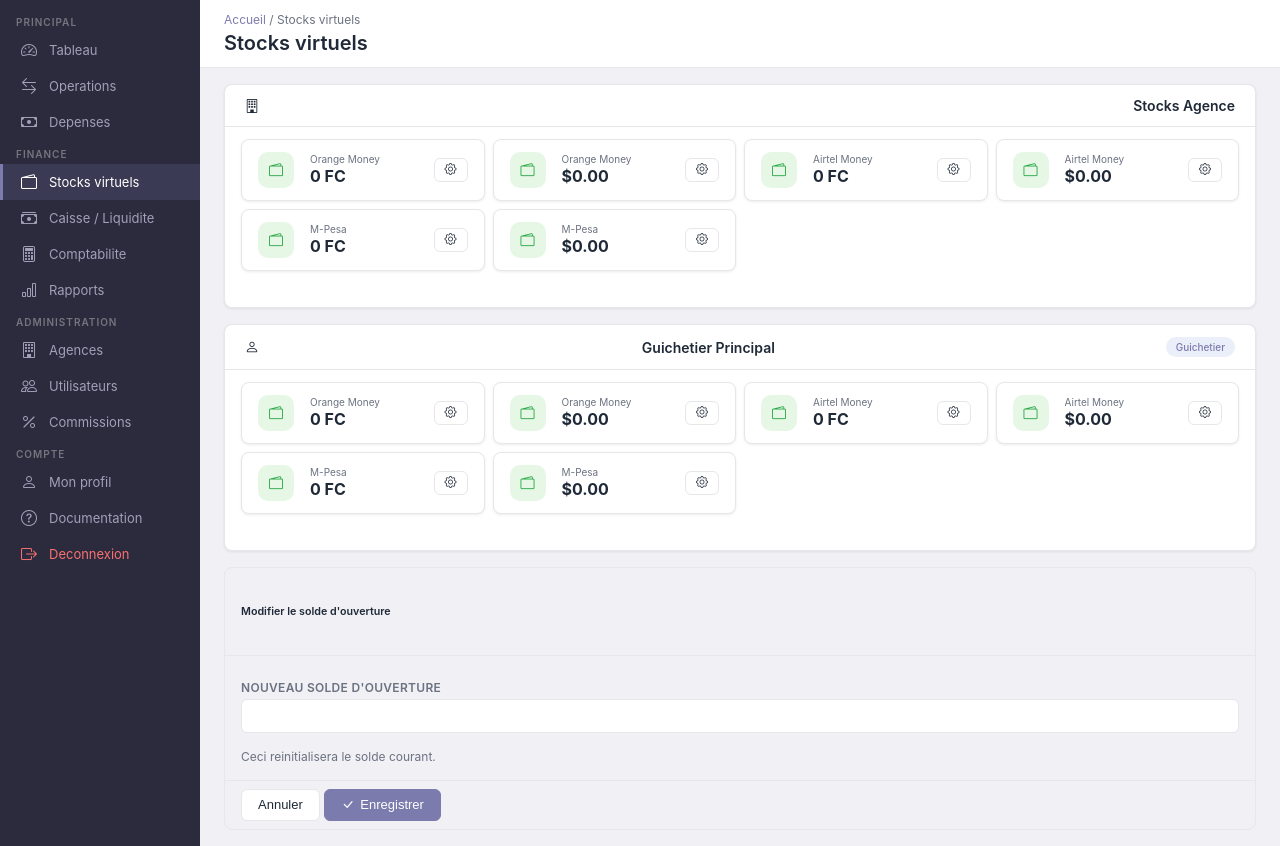
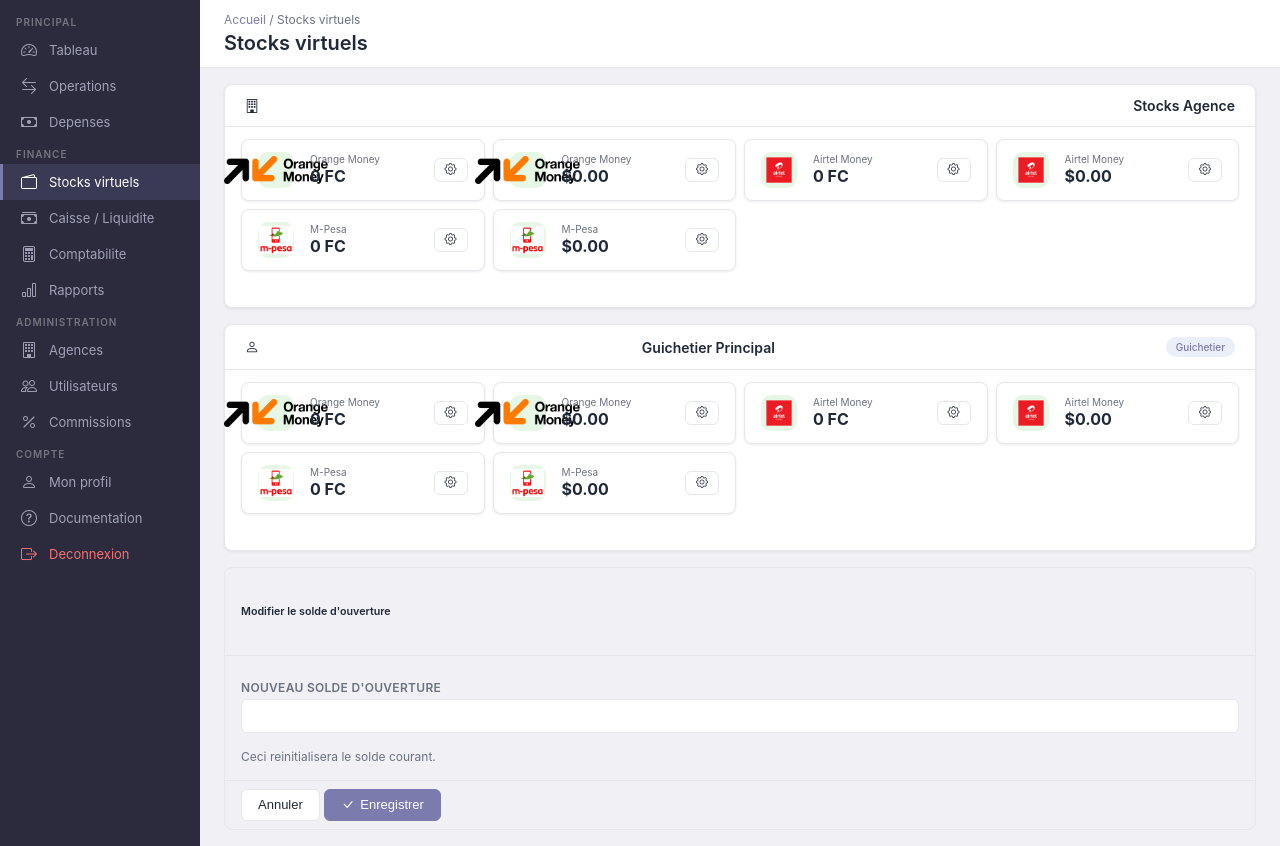
Before and after one commit to mud-mos23/agencyBalth, a Flask app: page /stocks-virtuels in a window 1280 px wide. Shown: the part 48-894 px from the top of the page. Run offline with Flask 3, Linux system fonts and the light colour scheme; a user stored in the database is signed in; data comes from the database, SQL or seed files in the repository.

Commit message:
ajout logos operation types dans templates + filtre op_icon

```diff
--- a/app.py
+++ b/app.py
@@ -18,6 +18,16 @@ login_manager = LoginManager()
 login_manager.init_app(app)
 login_manager.login_view = 'login'
 login_manager.login_message = 'Veuillez vous connecter pour acceder a cette page.'
+
+OP_ICONS = {
+    'Orange Money': 'orange_money.png',
+    'Airtel Money': 'airtel_money.png',
+    'M-Pesa': 'mpesa.png',
+}
+
+@app.template_filter('op_icon')
+def op_icon_filter(name):
+    return url_for('static', filename=f'images/{OP_ICONS.get(name, "")}') if name in OP_ICONS else None
 
 @login_manager.user_loader
 def load_user(user_id):
--- a/templates/commissions/list.html
+++ b/templates/commissions/list.html
@@ -19,7 +19,11 @@
             <tbody>
                 {% for config in configs %}
                 <tr>
-                    <td>{{ config.operation_type.name }}</td>
+                    <td>
+                        {% set icon = config.operation_type.name|op_icon %}
+                        {% if icon %}<img src="{{ icon }}" alt="{{ config.operation_type.name }}" style="height:16px;margin-right:4px;vertical-align:middle;">{% endif %}
+                        {{ config.operation_type.name }}
+                    </td>
                     <td>{{ config.direction|title }}</td>
                     <td>{{ "%.1f"|format(config.percentage) }}%</td>
                     <td>${{ "%.2f"|format(config.fixed_amount) }}</td>
--- a/templates/dashboard/index.html
+++ b/templates/dashboard/index.html
@@ -60,7 +60,11 @@
                     <tr>
                         <td><a href="{{ url_for('view_operation', id=op.id) }}" style="color:var(--o-primary);text-decoration:none;">{{ op.reference }}</a></td>
                         <td>{{ op.client_name }}</td>
-                        <td>{{ op.operation_type.name }}</td>
+                        <td>
+                            {% set icon = op.operation_type.name|op_icon %}
+                            {% if icon %}<img src="{{ icon }}" alt="{{ op.operation_type.name }}" style="height:16px;margin-right:4px;vertical-align:middle;">{% endif %}
+                            {{ op.operation_type.name }}
+                        </td>
                         <td>{% if op.direction == 'depot' %}<span class="o_badge primary">Depot</span>{% else %}<span class="o_badge warning">Retrait</span>{% endif %}</td>
                         <td><strong>{% if op.currency == 'FC' %}{{ "%.0f"|format(op.amount) }} FC{% else %}${{ "%.2f"|format(op.amount) }}{% endif %}</strong></td>
                         <td>{% if op.currency == 'FC' %}{{ "%.0f"|format(op.commission_total) }} FC{% else %}${{ "%.2f"|format(op.commission_total) }}{% endif %}</td>
--- a/templates/operations/details.html
+++ b/templates/operations/details.html
@@ -20,7 +20,7 @@
                 <tr><td style="font-weight:600;width:140px;color:var(--o-text-muted);">Reference</td><td><strong>{{ op.reference }}</strong></td></tr>
                 <tr><td style="font-weight:600;width:140px;color:var(--o-text-muted);">Agence</td><td>{{ op.agency.name }}</td></tr>
                 <tr><td style="font-weight:600;width:140px;color:var(--o-text-muted);">Guichetier</td><td>{{ op.guichetier.full_name }}</td></tr>
-                <tr><td style="font-weight:600;width:140px;color:var(--o-text-muted);">Type</td><td>{{ op.operation_type.name }}</td></tr>
+                <tr><td style="font-weight:600;width:140px;color:var(--o-text-muted);">Type</td><td>{% set icon = op.operation_type.name|op_icon %}{% if icon %}<img src="{{ icon }}" alt="{{ op.operation_type.name }}" style="height:18px;margin-right:6px;vertical-align:middle;">{% endif %}{{ op.operation_type.name }}</td></tr>
                 <tr><td style="font-weight:600;width:140px;color:var(--o-text-muted);">Operation</td><td>{% if op.direction == 'depot' %}<span class="o_badge primary">Depot</span>{% else %}<span class="o_badge warning">Retrait</span>{% endif %}</td></tr>
                 <tr><td style="font-weight:600;width:140px;color:var(--o-text-muted);">Devise</td><td><span class="o_badge info">{{ op.currency }}</span></td></tr>
                 <tr><td style="font-weight:600;width:140px;color:var(--o-text-muted);">Statut</td><td>{% if op.status == 'validated' %}<span class="o_badge success">Valide</span>{% elif op.status == 'rejected' %}<span class="o_badge danger">Rejete</span>{% else %}<span class="o_badge warning">Attente</span>{% endif %}</td></tr>
--- a/templates/operations/list.html
+++ b/templates/operations/list.html
@@ -48,7 +48,11 @@
                 <tr>
                     <td><a href="{{ url_for('view_operation', id=op.id) }}" style="color:var(--o-primary);text-decoration:none;font-weight:500;">{{ op.reference }}</a></td>
                     <td>{{ op.agency.name }}</td>
-                    <td>{{ op.operation_type.name }}</td>
+                    <td>
+                        {% set icon = op.operation_type.name|op_icon %}
+                        {% if icon %}<img src="{{ icon }}" alt="{{ op.operation_type.name }}" style="height:16px;margin-right:4px;vertical-align:middle;">{% endif %}
+                        {{ op.operation_type.name }}
+                    </td>
                     <td>{% if op.direction == 'depot' %}<span class="o_badge primary">Depot</span>{% else %}<span class="o_badge warning">Retrait</span>{% endif %}</td>
                     <td>{{ op.client_name }}</td>
                     <td><strong>{% if op.currency == 'FC' %}{{ "%.0f"|format(op.amount) }} FC{% else %}${{ "%.2f"|format(op.amount) }}{% endif %}</strong></td>
--- a/templates/virtual_stocks.html
+++ b/templates/virtual_stocks.html
@@ -22,7 +22,7 @@
     {% for s in stocks %}
     <div class="o_stat_card" style="cursor:default;">
         <div class="stat-icon {% if s.current_balance >= 0 %}success{% else %}danger{% endif %}">
-            <i class="bi bi-wallet2"></i>
+            {% set icon = s.operation_type.name|op_icon %}{% if icon %}<img src="{{ icon }}" alt="{{ s.operation_type.name }}" style="height:28px;width:auto;">{% else %}<i class="bi bi-wallet2"></i>{% endif %}
         </div>
         <div class="stat-body">
             <p class="stat-label">{{ s.agency.name }} - {{ s.operation_type.name }}</p>
@@ -59,7 +59,7 @@
         {% for s in groups['agence'] %}
             <div class="o_stat_card" style="cursor:default;padding:12px 16px;">
                 <div class="stat-icon {% if s.current_balance >= 0 %}success{% else %}danger{% endif %}" style="width:36px;height:36px;font-size:14px;">
-                    <i class="bi bi-wallet2"></i>
+                    {% set icon = s.operation_type.name|op_icon %}{% if icon %}<img src="{{ icon }}" alt="{{ s.operation_type.name }}" style="height:28px;width:auto;">{% else %}<i class="bi bi-wallet2"></i>{% endif %}
                 </div>
                 <div class="stat-body">
                     <p class="stat-label" style="font-size:10px;">{{ s.operation_type.name }}</p>
@@ -87,7 +87,7 @@
         {% for s in groups['guichetiers'][g.id] %}
             <div class="o_stat_card" style="cursor:default;padding:12px 16px;">
                 <div class="stat-icon {% if s.current_balance >= 0 %}success{% else %}danger{% endif %}" style="width:36px;height:36px;font-size:14px;">
-                    <i class="bi bi-wallet2"></i>
+                    {% set icon = s.operation_type.name|op_icon %}{% if icon %}<img src="{{ icon }}" alt="{{ s.operation_type.name }}" style="height:28px;width:auto;">{% else %}<i class="bi bi-wallet2"></i>{% endif %}
                 </div>
                 <div class="stat-body">
                     <p class="stat-label" style="font-size:10px;">{{ s.operation_type.name }}</p>
```
